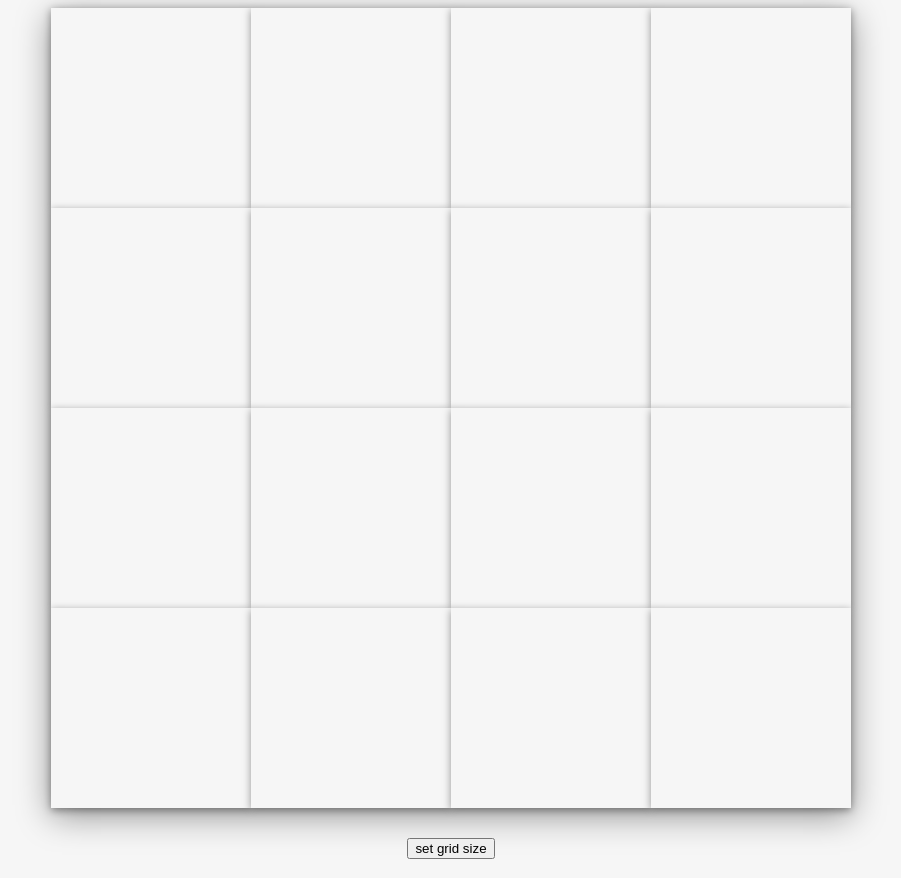
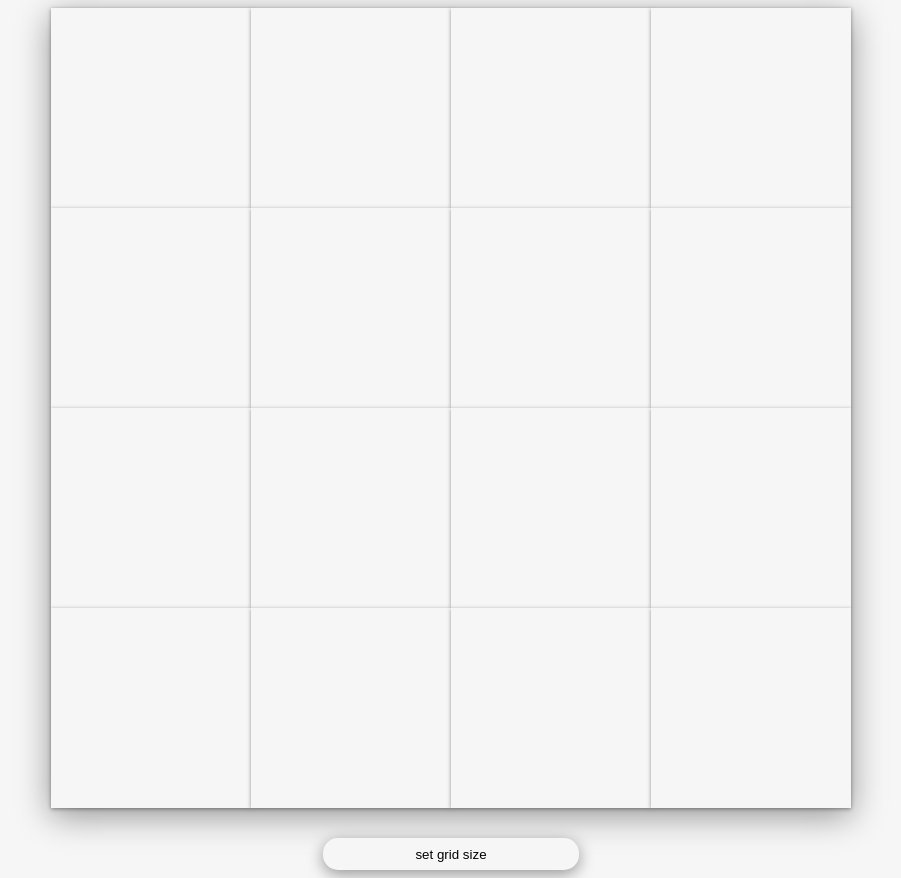
Before and after one commit to merian21/etch-a-sketch, a plain HTML site: page index.html in a window 1280 px wide. Shown: the whole page, without its empty margins (189-1090 px from the left). Drawn offline with Linux system fonts and the light colour scheme.

Commit message:
added fancy transitions and stuff

```diff
--- a/styles.css
+++ b/styles.css
@@ -18,11 +18,32 @@ body {
 .grid-item {
     background-color: #f6f6f6;
     flex-grow: 1;
-    box-shadow: 0 2px 8px rgba(0, 0, 0, 0.4);
-
+    box-shadow: 0 1px 4px rgba(0, 0, 0, 0.4);
+    transition: box-shadow 0.3s ease-in-out;
 }
 
 .grid-item:hover {
     transform: translateY(1px);
+    transition: transform 0.3s ease-in-out;
+}
 
+button {
+    width: 256px;
+    height: 32px;
+    border-radius: 15px;
+    background-color: #f6f6f6;
+    border: 0;
+    box-shadow: 0 4px 16px rgba(0, 0, 0, 0.4);
+    transition: box-shadow 0.3s ease-in-out;
+    transition: transform 0.3s ease-in-out;
 }
+
+button:hover {
+    transform: translateY(2px);
+    box-shadow: 0 2px 8px rgba(0, 0, 0, 0.4);
+    transition: box-shadow 0.1s ease-in-out;
+}
+
+button:active {
+    box-shadow: 0 1px 4px rgba(0, 0, 0, 0.4);
+}
```
